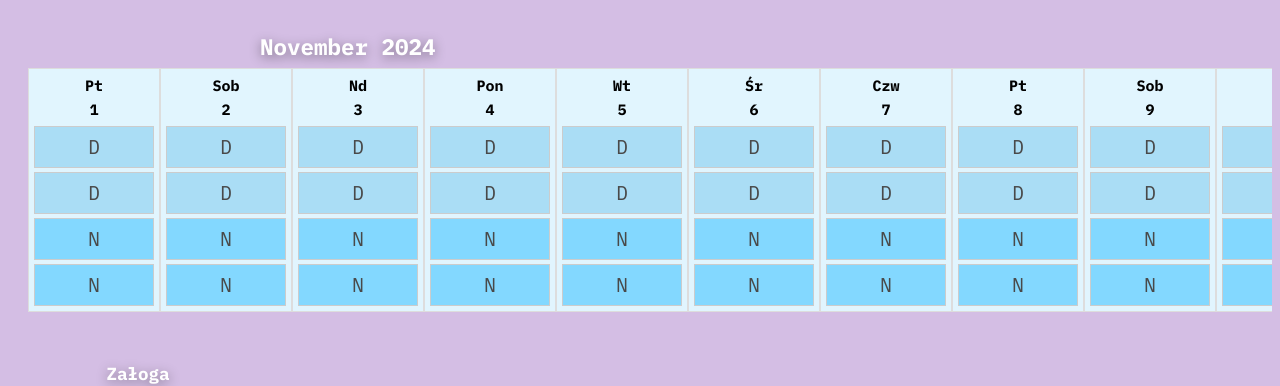
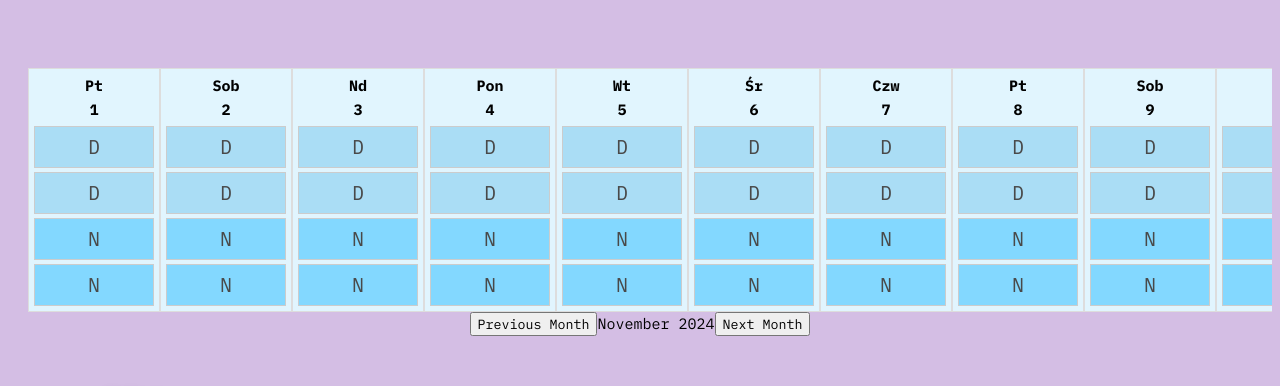
Before and after one commit to puksh/kalendarz, a Vue app: page / in a window 1280 px wide. Shown: the top 386 px of the page. Built offline with nearby package versions, Linux system fonts and the light colour scheme; no server answers.

Commit message:
feat: Ability to change month now working
Known issue: Person's name is not displayed on calendar

```diff
--- a/src/components/CalendarComponent.vue
+++ b/src/components/CalendarComponent.vue
@@ -16,9 +16,6 @@
   </section>
   <div class="calendar-container">
     <!-- Calendar Section -->
-    <div class="calendar-header">
-      <h2>{{ monthYear }}</h2>
-    </div>
     <section class="calendar">
       <div class="calendar-grid">
         <div
@@ -48,7 +45,7 @@
                   @drop="handleDrop(day.date, 'day1')"
                 >
                   <div class="assigned-person day" v-if="day.dayShift1">
-                    {{ day.dayShift1.name }}
+                    {{ getPersonName(day.dayShift1) }}
                   </div>
                   <div class="empty-slot day" v-else>D</div>
                 </div>
@@ -58,7 +55,7 @@
                   @drop="handleDrop(day.date, 'day2')"
                 >
                   <div class="assigned-person day" v-if="day.dayShift2">
-                    {{ day.dayShift2.name }}
+                    {{ getPersonName(day.dayShift2) }}
                   </div>
                   <div class="empty-slot day" v-else>D</div>
                 </div>
@@ -68,7 +65,7 @@
                   @drop="handleDrop(day.date, 'night1')"
                 >
                   <div class="assigned-person night" v-if="day.nightShift1">
-                    {{ day.nightShift1.name }}
+                    {{ getPersonName(day.nightShift1) }}
                   </div>
                   <div class="empty-slot night" v-else>N</div>
                 </div>
@@ -78,7 +75,7 @@
                   @drop="handleDrop(day.date, 'night2')"
                 >
                   <div class="assigned-person night" v-if="day.nightShift2">
-                    {{ day.nightShift2.name }}
+                    {{ getPersonName(day.nightShift2) }}
                   </div>
                   <div class="empty-slot night" v-else>N</div>
                 </div>
@@ -89,6 +86,9 @@
       </div>
     </section>
   </div>
+  <button @click="changeMonth(-1)">Previous Month</button>
+  <span>{{ monthYear }}</span>
+  <button @click="changeMonth(1)">Next Month</button>
 
   <section>
     <!-- People List Section -->
@@ -117,6 +117,8 @@ export default {
   name: "CalendarComponent",
   data() {
     return {
+      selectedMonth: new Date().getMonth(), // 0-indexed (January = 0)
+      selectedYear: new Date().getFullYear(),
       monthDays: [],
       localData: {},
       daysOfWeek, // Assign imported daysOfWeek list to component data
@@ -131,10 +133,13 @@ export default {
   },
   computed: {
     monthYear() {
-      return this.currentDate.toLocaleString("default", {
-        month: "long",
-        year: "numeric",
-      });
+      return new Date(this.selectedYear, this.selectedMonth).toLocaleString(
+        "default",
+        {
+          month: "long",
+          year: "numeric",
+        }
+      );
     },
   },
   methods: {
@@ -149,16 +154,16 @@ export default {
         if (day) {
           switch (shiftType) {
             case "day1":
-              day.dayShift1 = this.draggedPerson;
+              day.dayShift1 = this.draggedPerson.id; // Save ID
               break;
             case "day2":
-              day.dayShift2 = this.draggedPerson;
+              day.dayShift2 = this.draggedPerson.id; // Save ID
               break;
             case "night1":
-              day.nightShift1 = this.draggedPerson;
+              day.nightShift1 = this.draggedPerson.id; // Save ID
               break;
             case "night2":
-              day.nightShift2 = this.draggedPerson;
+              day.nightShift2 = this.draggedPerson.id; // Save ID
               break;
           }
 
@@ -181,9 +186,14 @@ export default {
         }
       }
     },
+    async getPersonName(shiftId) {
+      const person = people.find((person) => person.id === shiftId);
+      //console.log(person);
+      return person ? person.name : ""; //Show blank if no shift is detected
+    },
     generateMonthDays() {
-      const year = this.currentDate.getFullYear();
-      const month = this.currentDate.getMonth();
+      const year = this.selectedYear;
+      const month = this.selectedMonth;
       const lastDay = new Date(year, month + 1, 0);
       const daysInMonth = lastDay.getDate();
 
@@ -200,6 +210,22 @@ export default {
           isCurrentMonth: true,
         });
       }
+    },
+    changeMonth(newMonth) {
+      if (this.madeChanges) {
+        const confirmSwitch = confirm(
+          "You have unsaved changes. Are you sure you want to switch the month? Your changes will be discarded."
+        );
+        if (!confirmSwitch) {
+          return; // Cancel the month change
+        }
+      }
+
+      // Update the selected month and year
+      this.selectedMonth = this.selectedMonth + newMonth;
+      this.generateMonthDays(); // Regenerate the days for the new month
+      this.loadFromLocalStorage(); // Load the data for the new month
+      this.checkDataSync(); // Check if data is in sync with GitHub
     },
     showPasswordPrompt() {
       this.showPasswordModal = true;
@@ -321,7 +347,7 @@ export default {
         addNotification("Local data synced with GitHub", "blue");
         this.madeChanges = false; // Reset the change flag
       } else {
-        addNotification("Data is already up-to-date", "green");
+        console.log("Data is already up-to-date");
       }
     },
     async encodeLargeData(data) {
@@ -370,14 +396,15 @@ export default {
               (day) => day.date.toDateString() === date.toDateString()
             );
             if (day) {
-              day.dayShift1 = parsedStates.dayShift1;
-              day.dayShift2 = parsedStates.dayShift2;
-              day.nightShift1 = parsedStates.nightShift1;
-              day.nightShift2 = parsedStates.nightShift2;
+              // Get the names corresponding to the IDs
+              day.dayShift1 = this.getPersonName(parsedStates.dayShift1);
+              day.dayShift2 = this.getPersonName(parsedStates.dayShift2);
+              day.nightShift1 = this.getPersonName(parsedStates.nightShift1);
+              day.nightShift2 = this.getPersonName(parsedStates.nightShift2);
             }
           } catch (error) {
             addNotification(
-              "Failed to load Collection from your browser" + error,
+              "Failed to load Collection from your browser: " + error,
               "red"
             );
           }
```
